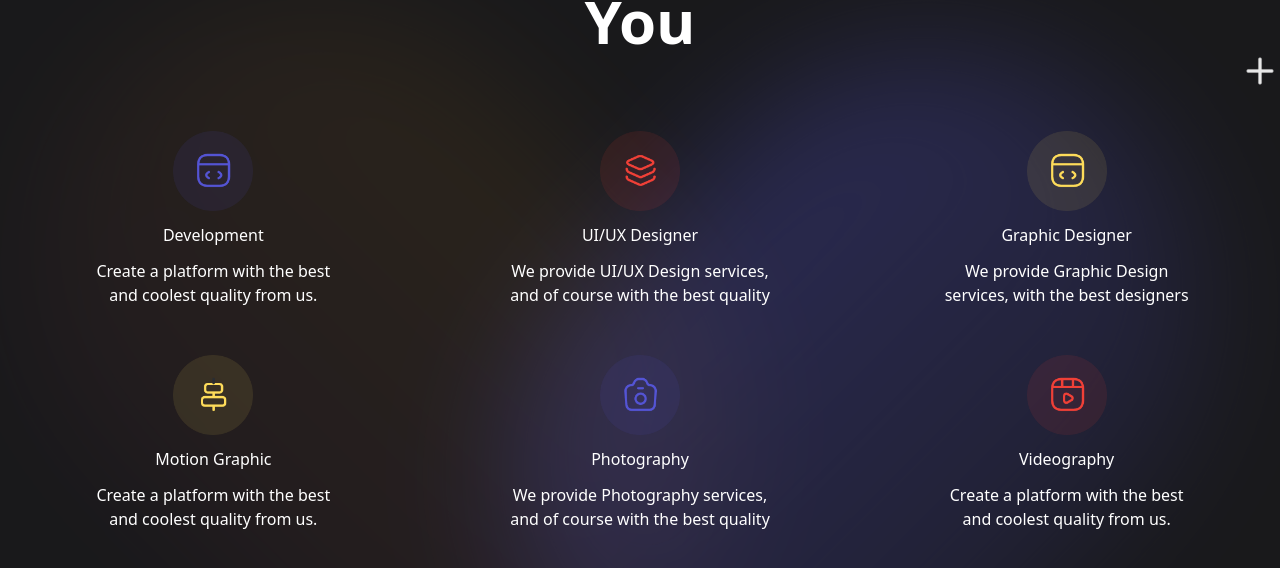
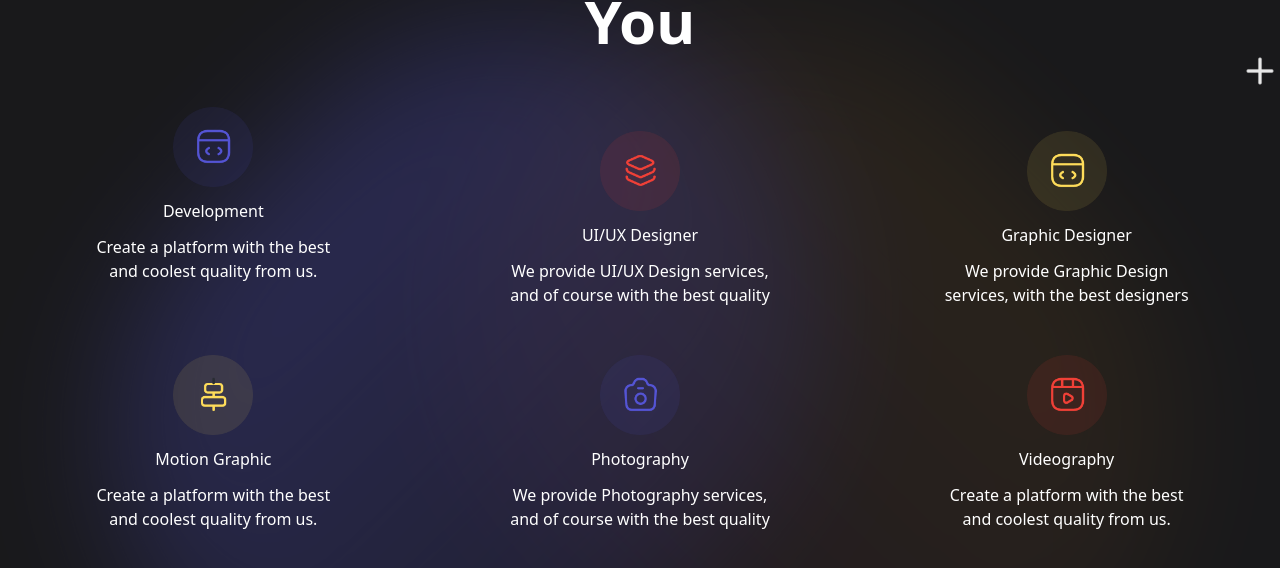
Before and after one commit to KevinAdiwiguna/nextjs-agency-website, a Next.js app: page / in a window 1280 px wide. Shown: the part 2229-2797 px from the top of the page. Built offline with nearby package versions, Linux system fonts and the light colour scheme.

Commit message:
fix: responsive background design

```diff
--- a/src/app/globals.css
+++ b/src/app/globals.css
@@ -4,8 +4,9 @@
 
 @layer base {
   body {
-    @apply bg-[#19191B] text-white scroll-smooth;
+    @apply bg-[#19191B] text-white overflow-x-hidden overflow-y-visible;
   }
+
   * {
     @apply scroll-smooth
   }
--- a/src/app/layout.tsx
+++ b/src/app/layout.tsx
@@ -19,7 +19,7 @@ export default function RootLayout({
 }>) {
   return (
     <html lang="en">
-      <body className={`${hanken_grotesk} ${inter} ${montserrat} overflow-x-hidden w-full`}>
+      <body className={`${hanken_grotesk} ${inter} ${montserrat}`}>
         <SidebarContextProvider>
           <Navbar />
           <Sidebar />
--- a/src/app/page.tsx
+++ b/src/app/page.tsx
@@ -20,11 +20,14 @@ import { SERVICE } from '@/constants/service'
 export default function Home() {
   return (
     <>
-      <section className="min-h-fit container mx-auto px-4">
+      <section className="min-h-fit px-4 overflow-x-clip">
+        <div className="container mx-auto">
           <div className="grid sm:grid-cols-2 justify-center w-full items-center mt-12 min-h-screen">
             <div className="space-y-8 relative w-fit">
-            <GradientBox height={100} width={60} fromColor="rgb(84, 84, 212)" toColor="rgb(84, 84, 212, 0.4)" className="-rotate-45" />
-            <GradientBox height={100} width={60} fromColor="rgb(251, 168, 28, 0.26)" toColor="rgb(224, 86, 136, 0.15)" className="top-0 rotate-45" />
+              <div className="overflow-x-hidden">
+                <GradientBox height={120} width={60} fromColor="rgb(84, 84, 212)" toColor="rgb(84, 84, 212, 0.4)" className="rotate-45" />
+                <GradientBox height={120} width={60} fromColor="rgb(251, 168, 28, 0.26)" toColor="rgb(224, 86, 136, 0.15)" className="top-0 -rotate-45" />
+              </div>
               <h1 className="font-hanken_grotesk font-extrabold text-5xl lg:text-7xl">Build Your <span className="block">Awesome</span> <span className="block">Platform</span></h1>
               <p>Enver studio is a digital studio that offers several services such as UI/UX Design to developers, we will provide the best service for those of you who use our services.</p>
               <Button lastIcon={<ArrowIcon />} variant="primary">
@@ -39,7 +42,10 @@ export default function Home() {
                 <Image src={'/images/user.png'} alt="user" width={700} height={700} />
                 <Image src={Triangle} alt="line" width={80} height={80} className="absolute bottom-0 left-0" />
                 <Image src={Plus} alt="line" width={80} height={80} className="absolute bottom-0 right-0" />
+                <div className="overflow-x-hidden" id="test">
                   <GradientBox height={120} width={60} fromColor="rgb(251, 168, 28, 0.26)" toColor="rgb(224, 86, 136, 0.15)" className="top-0 rotate-45" />
+                </div>
+              </div>
             </div>
           </div>
         </div>
@@ -56,15 +62,15 @@ export default function Home() {
         </Link>
       </section>
 
-      <section className="py-12 mt-16 container mx-auto w-full" id="service">
+      <section className="py-12 mt-16 w-full overflow-x-clip" id="service">
+        <div className="container mx-auto">
           <div className="relative px-4">
             <Image src={Triangle} alt="line" width={40} height={40} className="absolute -top-10 left-0" />
             <h2 className="text-3xl hanken_grotesk font-bold sm:text-4xl xl:text-6xl sm:text-center">The Service We Provide For <span className="sm:block">You</span></h2>
             <Image src={Plus} alt="line" width={40} height={40} className="absolute -bottom-10 right-0" />
           </div>
 
-        <div className="grid justify-center sm:grid-cols-2 md:grid-cols-3 items-center space-y-12 mt-8 relative overflow-x-clip">
-          <GradientBox height={120} width={60} fromColor="rgb(251, 168, 28, 0.26)" toColor="rgb(224, 86, 136, 0.15)" className="top-0 rotate-45" />
+          <div className="grid justify-center sm:grid-cols-2 md:grid-cols-3 items-center space-y-12 mt-8 relative">
             {SERVICE.map((res) => (
               <div key={res.title} className="flex flex-col items-center justify-center space-y-3 text-center">
                 <div>
@@ -74,10 +80,14 @@ export default function Home() {
                 <p dangerouslySetInnerHTML={{ __html: res.description.replace(/\n/g, '<br />') }}></p>
               </div>
             ))}
-          <GradientBox height={120} width={60} fromColor="rgb(84, 84, 212)" toColor="rgb(84, 84, 212, 0.4)" className="top-0 right-10 -rotate-45" />
+            <div>
+              <GradientBox height={120} width={60} fromColor="rgb(251, 168, 28, 0.26)" toColor="rgb(224, 86, 136, 0.15)" className="top-0 rotate-45 md:left-1/4 lg:left-1/3" />
+              <GradientBox height={120} width={60} fromColor="rgb(84, 84, 212)" toColor="rgb(84, 84, 212, 0.4)" className="top-0 right-10 -rotate-45 md:right-1/4 lg:right-1/3" />
             </div>
+          </div>
+        </div>
+      </section>
 
-      </section>
     </>
   );
 }
```
Lines whose indentation alone changed are shown as unchanged.
